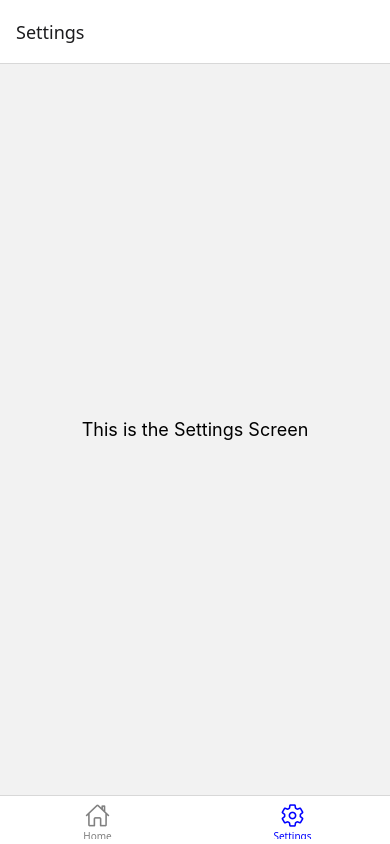
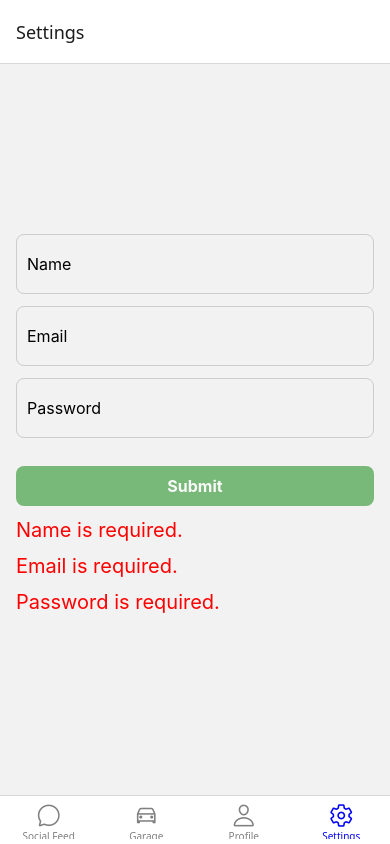
Before and after one commit to gcasey11/carspot-rn, a React Native app: screen /Settings in a window 390 px wide. Built offline with nearby package versions, Linux system fonts and the light colour scheme.

Commit message:
Added Firebase integration for authentication. Added 2 extra screens (Profile, Social Feed).

```diff
--- a/App.tsx
+++ b/App.tsx
@@ -4,6 +4,8 @@ import { createBottomTabNavigator } from '@react-navigation/bottom-tabs';
 import { Ionicons } from '@expo/vector-icons';
 import HomeScreen from './screens/HomeScreen';
 import SettingsScreen from './screens/SettingsScreen';
+import SocialScreen from './screens/SocialScreen';
+import ProfileScreen from './screens/ProfileScreen';
 
 // Define the type for the Bottom Tabs navigation
 export type BottomTabParamList = {
@@ -22,10 +24,16 @@ export default function App() {
           tabBarIcon: ({ color, size }) => {
             let iconName: keyof typeof Ionicons.glyphMap = 'help';
 
-            if (route.name === 'Home') {
-              iconName = 'home-outline';
+            // Assigning icons to navigation buttons based on name
+              // Full credit to Ionicons for these
+            if (route.name === 'Garage') {
+                iconName = 'car-outline';
             } else if (route.name === 'Settings') {
-              iconName = 'settings-outline';
+                iconName = 'settings-outline';
+            } else if (route.name === 'Social Feed') {
+                iconName = 'chatbubble-outline';
+            } else if (route.name === 'Profile') {
+                iconName = 'person-outline';
             }
 
             return <Ionicons name={iconName} size={size} color={color} />;
@@ -34,7 +42,9 @@ export default function App() {
           tabBarInactiveTintColor: 'gray',
         })}
       >
-        <Tab.Screen name="Home" component={HomeScreen} />
+        <Tab.Screen name="Social Feed" component={SocialScreen} />
+        <Tab.Screen name="Garage" component={HomeScreen} />
+        <Tab.Screen name="Profile" component={ProfileScreen} />
         <Tab.Screen name="Settings" component={SettingsScreen} />
       </Tab.Navigator>
     </NavigationContainer>
--- /dev/null
+++ b/firebaseConfig.js
@@ -0,0 +1,28 @@
+// Config details for Firebase-related functionality (as provided by Google Firebase)
+
+// Import the functions you need from the SDKs you need
+import { initializeApp } from "firebase/app";
+import { getAnalytics } from "firebase/analytics";
+
+// TODO: Add SDKs for Firebase products that we want to use
+// https://firebase.google.com/docs/web/setup#available-libraries
+
+
+// Mobile / Web app's Firebase configuration
+// For Firebase JS SDK v7.20.0 and later, measurementId is optional
+export const firebaseConfig = {
+    apiKey: "AIzaSyCkHMqVjzRQbi0-Z9dzfIoXjCLSLWJtLCc",
+    authDomain: "carspotter-rn.firebaseapp.com",
+    projectId: "carspotter-rn",
+    storageBucket: "carspotter-rn.firebasestorage.app",
+    messagingSenderId: "456521707256",
+    appId: "1:456521707256:web:f14f6b5d2d4b0851a2d50d",
+    measurementId: "G-J055BXY4M4"
+};
+// Use this globally available config to initialize stuff like Authentication agent
+
+
+// Initialize Firebase
+// TODO: Need to declare this in a 'central' function
+const app = initializeApp(firebaseConfig);
+const analytics = getAnalytics(app);
--- a/package.json
+++ b/package.json
@@ -13,9 +13,11 @@
     "@react-navigation/bottom-tabs": "^7.0.7",
     "@react-navigation/native": "^7.0.4",
     "@react-navigation/stack": "^7.0.6",
-    "expo": "~52.0.11",
+    "expo": "^52.0.19",
     "expo-status-bar": "~2.0.0",
+    "firebase": "^11.1.0",
     "react": "18.3.1",
+    "react-hook-form": "^7.54.1",
     "react-native": "0.76.3",
     "react-native-gesture-handler": "^2.21.2",
     "react-native-reanimated": "^3.16.2",
--- /dev/null
+++ b/screens/ProfileScreen.tsx
@@ -0,0 +1,47 @@
+import React from 'react';
+import { View, Text, StyleSheet } from 'react-native';
+
+export default function ProfileScreen() {
+    return (
+        <View style={styles.container}>
+            {/*Name / Username Box*/}
+            <View>
+                <Text style={styles.text}>Name / Username / Pfp</Text>
+            </View>
+
+            {/*Groups Box and Num Total Spotted Box (horizontal)*/}
+            <View>
+                <View>
+                    <Text style={styles.text}>Groups</Text>
+                </View>
+                <View>
+                    <Text style={styles.text}>Total Spotted</Text>
+                </View>
+            </View>
+
+            {/*Spotting Streak Box*/}
+            <View>
+                <Text style={styles.text}>Spotting Streak</Text>
+            </View>
+
+            {/*Favourite Cars Section*/}
+            <View>
+                <Text style={styles.text}>Favourite Cars</Text>
+                <View>
+                    <Text style={styles.text}>Favourite Cars Horizontal List</Text>
+                </View>
+            </View>
+        </View>
+    );
+}
+
+const styles = StyleSheet.create({
+    container: {
+        flex: 1,
+        justifyContent: 'center',
+        alignItems: 'center',
+    },
+    text: {
+        fontSize: 18,
+    },
+});
--- a/screens/SettingsScreen.tsx
+++ b/screens/SettingsScreen.tsx
@@ -1,21 +1,148 @@
-import React from 'react';
-import { View, Text, StyleSheet } from 'react-native';
+// TODO: Remove copied template for forms and sign up actions and replace with actual Settings Page content
+
+import React, { useState, useEffect } from 'react';
+import { View, TextInput, TouchableOpacity, Text, StyleSheet } from 'react-native';
+import { getAuth, createUserWithEmailAndPassword } from "firebase/auth";
+import { initializeApp } from "firebase/app";
+import create = StyleSheet.create;
+import {firebaseConfig} from "../firebaseConfig";
 
 export default function SettingsScreen() {
+  const [name, setName] = useState('');
+  const [email, setEmail] = useState('');
+  const [password, setPassword] = useState('');
+  const [errors, setErrors] = useState({});
+  const [isFormValid, setIsFormValid] = useState(false);
+
+  const app = initializeApp(firebaseConfig);
+  const auth = getAuth();
+
+  useEffect(() => {
+
+    // Trigger form validation when name,
+    // email, or password changes
+    validateForm();
+  }, [name, email, password]);
+
+  const validateForm = () => {
+    let errors = {};
+
+    // Validate name field
+    if (!name) {
+      errors.name = 'Name is required.';
+    }
+
+    // Validate email field
+    if (!email) {
+      errors.email = 'Email is required.';
+    } else if (!/\S+@\S+\.\S+/.test(email)) {
+      errors.email = 'Email is invalid.';
+    }
+
+    // Validate password field
+    if (!password) {
+      errors.password = 'Password is required.';
+    } else if (password.length < 6) {
+      errors.password = 'Password must be at least 6 characters.';
+    }
+
+    // Set the errors and update form validity
+    setErrors(errors);
+    setIsFormValid(Object.keys(errors).length === 0);
+  };
+
+  const handleSubmit = () => {
+    if (isFormValid) {
+      createUserWithEmailAndPassword(auth, email, password)
+          .then((userCredential) => {
+            // Signed up
+            const user = userCredential.user;
+
+            // Form is valid, perform the submission logic
+            console.log('Form submitted successfully!');
+          })
+          .catch((error) => {
+            const errorCode = error.code;
+            const errorMessage = error.message;
+            // ..
+          });
+    } else {
+
+      // Form is invalid, display error messages
+      console.log('Form has errors. Please correct them.');
+    }
+  };
+
   return (
-    <View style={styles.container}>
-      <Text style={styles.text}>This is the Settings Screen</Text>
-    </View>
+      <View style={styles.container}>
+        <TextInput
+            style={styles.input}
+            placeholder="Name"
+            value={name}
+            onChangeText={setName}
+        />
+        <TextInput
+            style={styles.input}
+            placeholder="Email"
+            value={email}
+            onChangeText={setEmail}
+        />
+        <TextInput
+            style={styles.input}
+            placeholder="Password"
+            value={password}
+            onChangeText={setPassword}
+            secureTextEntry
+        />
+        <TouchableOpacity
+            style={[styles.button, { opacity: isFormValid ? 1 : 0.5 }]}
+            disabled={!isFormValid}
+            onPress={handleSubmit}
+        >
+          <Text style={styles.buttonText}>Submit</Text>
+        </TouchableOpacity>
+
+        {/* Display error messages */}
+        {Object.values(errors).map((error, index) => (
+            <Text key={index} style={styles.error}>
+              {error}
+            </Text>
+        ))}
+      </View>
   );
 }
 
 const styles = StyleSheet.create({
   container: {
     flex: 1,
+    padding: 16,
     justifyContent: 'center',
+  },
+  input: {
+    height: 60,
+    borderColor: '#ccc',
+    borderWidth: 1,
+    marginBottom: 12,
+    paddingHorizontal: 10,
+    borderRadius: 8,
+    fontSize: 16,
+  },
+  button: {
+    backgroundColor: 'green',
+    borderRadius: 8,
+    paddingVertical: 10,
     alignItems: 'center',
+    marginTop: 16,
+    marginBottom: 12,
   },
-  text: {
-    fontSize: 18,
+  buttonText: {
+    color: '#fff',
+    fontWeight: 'bold',
+    fontSize: 16,
+  },
+  error: {
+    color: 'red',
+    fontSize: 20,
+    marginBottom: 12,
   },
 });
--- a/screens/DetailsScreen.tsx
+++ b/screens/SocialScreen.tsx
@@ -1,10 +1,10 @@
 import React from 'react';
 import { View, Text, StyleSheet } from 'react-native';
 
-export default function DetailsScreen() {
+export default function SocialScreen() {
   return (
     <View style={styles.container}>
-      <Text style={styles.text}>Welcome to the Details Screen!</Text>
+      <Text style={styles.text}>Welcome to the Social Feed Screen!</Text>
     </View>
   );
 }
```
Also changed, not shown: 2 other files (tests, documents, lock files or other folders).
